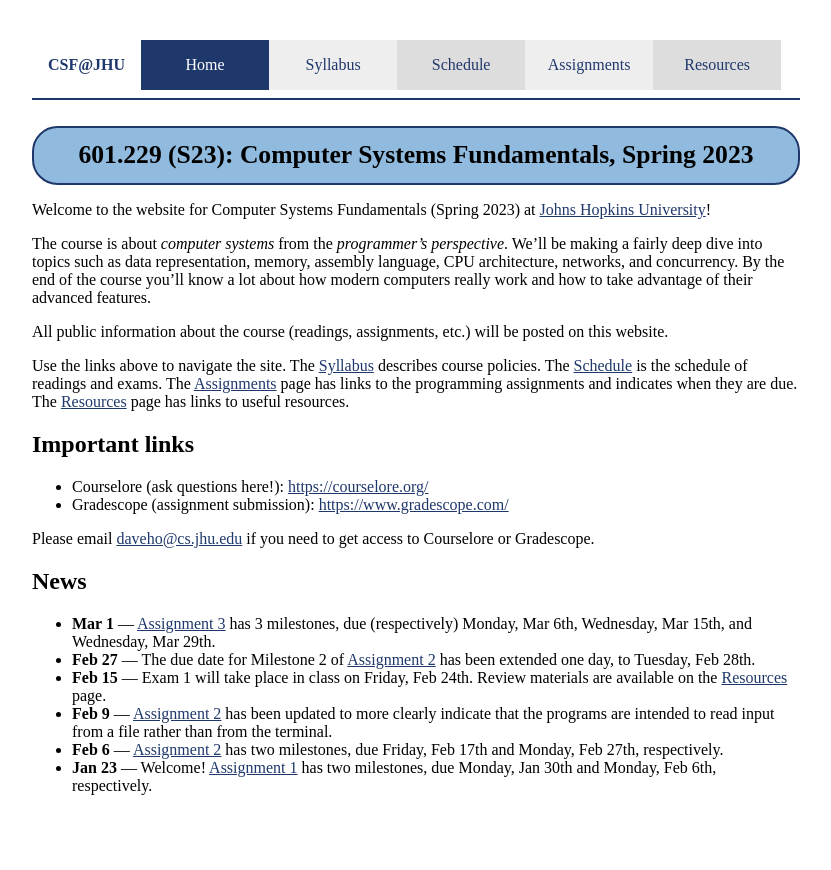
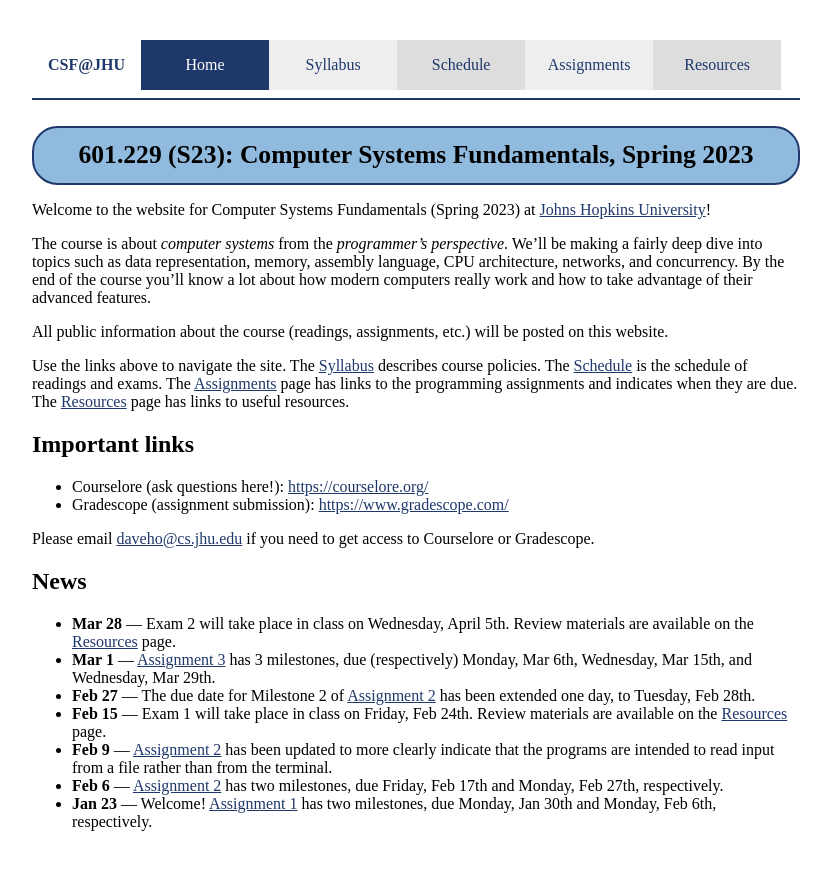
Before and after one commit to jhucsf/spring2023, a Jekyll site: the page built from index.md, in a window 1280 px wide. Shown: the top 870 px of the page, without its empty margins (224-1055 px from the left). Built offline with Jekyll 4.4.1, drawn with Linux system fonts in a browser that asks for light colours.

Commit message:
post exam 2 review materials

```diff
--- a/index.md
+++ b/index.md
@@ -33,6 +33,8 @@ Gradescope.
 
 ## News
 
+* **Mar 28** — Exam 2 will take place in class on Wednesday, April 5th.
+  Review materials are available on the [Resources](resources.html) page.
 * **Mar 1** — [Assignment 3](assign/assign03.html) has 3 milestones, due (respectively)
   Monday, Mar 6th, Wednesday, Mar 15th, and Wednesday, Mar 29th.
 * **Feb 27** — The due date for Milestone 2 of [Assignment 2](assign/assign02.html)
```
Also changed, not shown: resources.md (+1 -1 lines).
